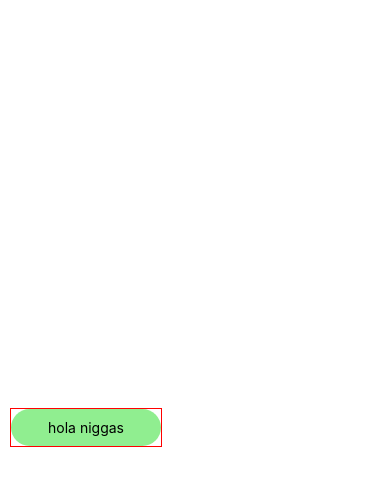
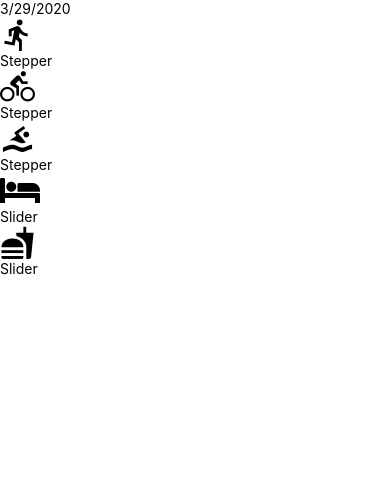
Before and after one commit to AbdElrahmanKhalid0/UdaciFitnessApp, a React Native app: screen / in a window 390 px wide. Shown: the top 486 px of the page. Built offline with nearby package versions, Linux system fonts and the light colour scheme.

Commit message:
got the application to its original state

```diff
--- a/App.js
+++ b/App.js
@@ -1,33 +1,11 @@
 import React from 'react';
-import { View,StyleSheet,Text, TouchableHighlight, TouchableOpacity, TouchableWithoutFeedback, TouchableNativeFeedback } from 'react-native';
+import { View } from 'react-native';
 import AddEntry from './components/AddEntry';
 
 export default function App() {
   return (
-    <View style={styles.container}>
-      {/* <AddEntry/> */}
-      <TouchableNativeFeedback onPress={() => {console.log('this is working')}}>
-        <View style={styles.btn}>
-          <Text>hola niggas</Text>
-        </View>
-      </TouchableNativeFeedback>
+    <View>
+      <AddEntry/>
     </View>
   );
 }
-
-const styles = StyleSheet.create({
-  container:{
-    flex:1,
-    marginLeft:10,
-    marginTop:10,
-    justifyContent:'center',
-    alignItems:"center"
-  },
-  btn:{
-    backgroundColor:'lightgreen',
-    padding:10,
-    borderRadius:20,
-    width:150,
-    alignItems:'center'
-  }
-})
```
